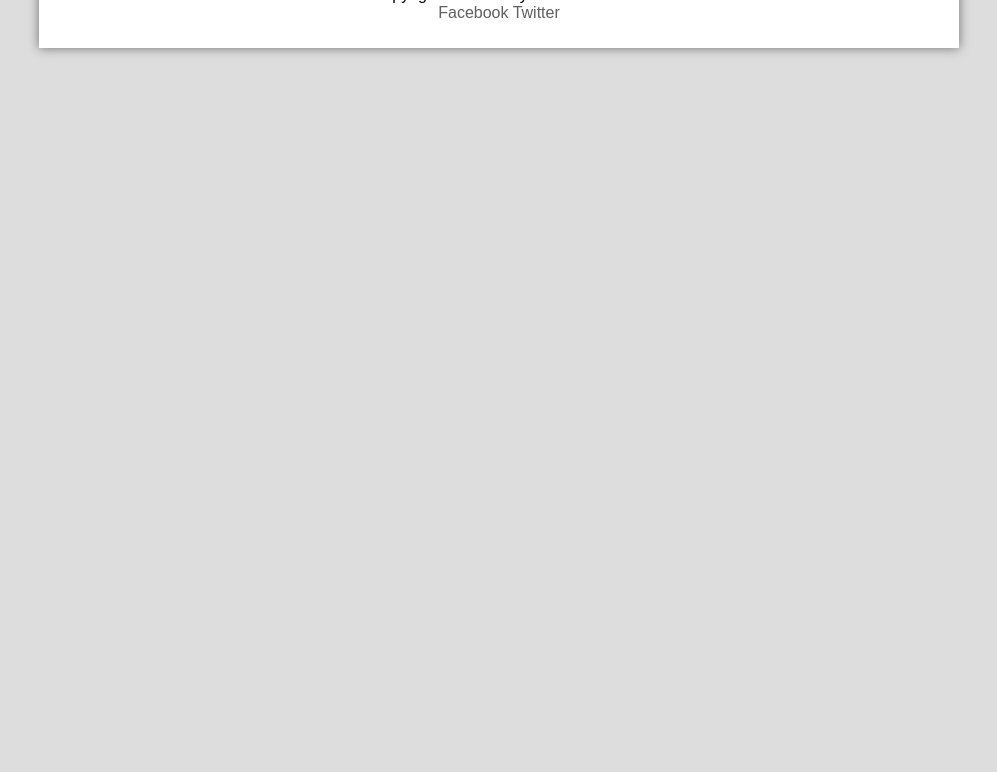
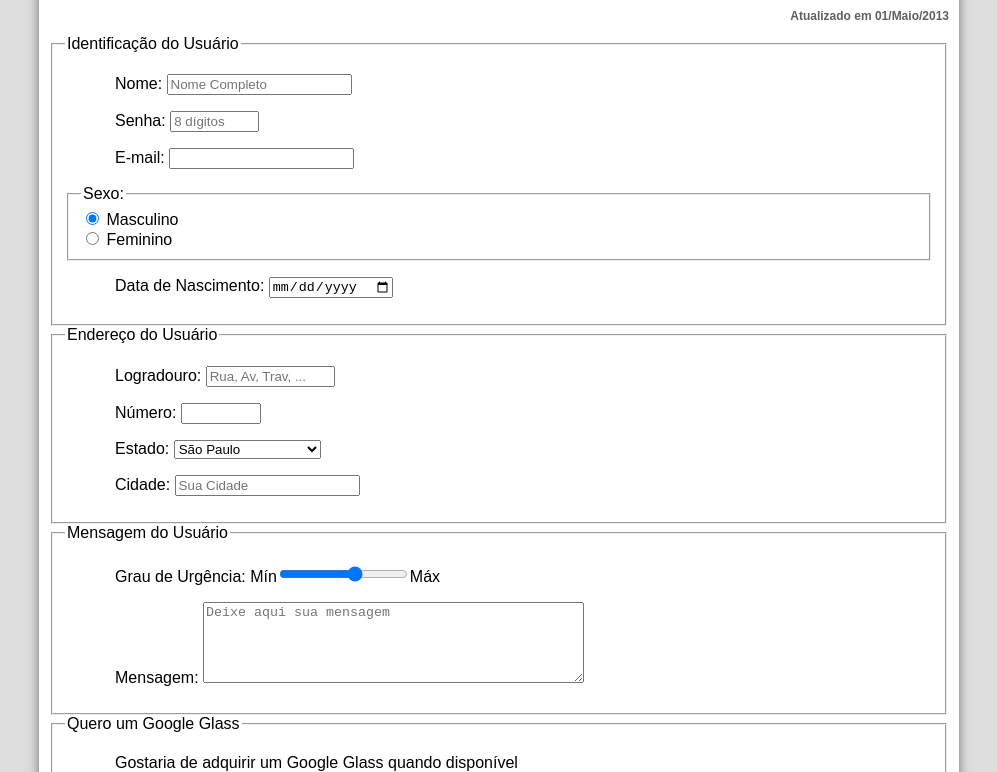
Before and after one commit to SamuelHenrique32/HTML5---Google-Glass-Site, a plain HTML site: page fale-conosco.html in a window 1280 px wide. Shown: the part 279-1051 px from the top of the page, without its empty margins (141-1138 px from the left). Before the commit the page ends 800 px from the top, so only its background shows below. Drawn offline with Linux system fonts and the light colour scheme.

Commit message:
Aulas 33 e 34

```diff
--- a/fale-conosco.html
+++ b/fale-conosco.html
@@ -1,10 +1,10 @@
 <!DOCTYPE html>
 <html lang="pt-br">
-
 <head>
     <meta charset="UTF-8"/>
     <title>Tudo sobre Google Glass</title>
-    <link rel="stylesheet" type="text/css" href="_css/estilo.css"/>
+    <link rel="stylesheet" href="_css/estilo.css"/>
+    <link rel="stylesheet" href="_css/form.css"/>
 </head>
 
 <script language="javascript" src="_javascript/funcoes.js"></script>              <!-- codigo JavaScript externo -->
@@ -20,7 +20,7 @@
             <h2>A revolução do Google está chegando</h2>  <!-- sub-titulo -->
         </hgroup>
 
-        <img id="icone" src="_imagens/glass-oculos-preto-peq.png"/>
+        <img id="icone" src="_imagens/contato.png"/>
 
         <nav id="menu">
             <h1>Menu Principal</h1>
@@ -35,39 +35,88 @@
         </nav>
     </header>
 
+    <section id="corpo-full">
+        <article id="noticia-principal">
+            <header id="cabecalho-artigo">
+                <hgroup>
+                    <h3>Fale Conosco > Contato</h3>
+                    <h1> Formulário de Contato</h1>
+                    <h2>por Gustavo Guanabara</h2>
+                    <h3 class="direita">Atualizado em 01/Maio/2013</h3>
+                </hgroup>
+            </header>
 
-    Fale Conosco > Contato
-    Formulário de Contato
-    por Gustavo Guanabara
-    Atualizado em 01/Maio/2013
+            <!-- get e mais veloz(vai por url) e menos seguro -->
+            <!-- post e mais lento(dados nao vao por url mas por pacotes) e mais seguro -->
+            <form method="post" id="fContato" action="mailto:shdalmas@ucs.br">
+                <fieldset id="usuario">
+                    <legend>Identificação do Usuário</legend>
+                    <!-- utilizar label para selecionar objeto relativo, clica no texto de rotulo, seleciona a caixa para entrada de texto -->
+                    <p><label for="cNome">Nome: </label>
+                    <input type="text" name="tNome" id="cNome" size="20" maxlength="30" placeholder="Nome Completo"/></p>
+                    <p><label for="cSenha">Senha: </label>
+                    <input type="password" name="tSenha" id="cSenha" size="8" maxlength="8" placeholder="8 dígitos"/></p>
+                    <p><label for="cMail">E-mail: </label>
+                    <input type="email" name="tMail" id="cMail" size="20" maxlength="40"/></p>
+                    <fieldset id="sexo">
+                        <legend>Sexo:</legend>
+                        <input type="radio" name="tSexo" id="cMasc"  checked/> <label for="cMasc" >Masculino</label><br/>
+                        <input type="radio" name="tSexo" id="cFem"/>  <label for="cFem">Feminino</label>
+                    </fieldset>
+                    <p><label for="cNasc">Data de Nascimento: </label>
+                    <input type="date" name="tNasc" id="cNasc"/></p>
+                </fieldset>
 
-    Identificação do Usuário
-    Nome:
-    Senha:
-    E-mail:
-    Sexo:
-    - Masculino
-    - Feminino
-    Data de Nascimento:
+                <fieldset id="endereco">
+                    <legend>Endereço do Usuário</legend>
+                    <p><label for="cRua">Logradouro: </label>
+                    <input type="text" name="tRua" id="cRua" size="13" maxlength="80" placeholder="Rua, Av, Trav, ..."/></p>
+                    <p><label for="cNum">Número: </label>
+                    <input type="number" name="tNum" id="cNum" min="0" max="99999"/></p>
+                    <p><label for="cEst">Estado:</label>
+                    <select name="tEst" id="cEst">
+                        <optgroup label="Região Sudeste">
+                            <option value="RJ">Rio de Janeiro</option>      <!-- value e valor que sera mandado ao submeter -->
+                            <option value="SP" selected>São Paulo</option>
+                            <option value="MG">Minas Gerais</option>
+                        </optgroup>
+                        <optgroup label="Região Sul">
+                            <option value="PR">Paraná</option>
+                            <option value="SC">Santa Catarina</option>
+                            <option value="RS">Rio Grande do Sul</option>
+                        </optgroup>
+                    </select></p>
+                    <p><label for="cCid">Cidade:</label>
+                    <input type="text" name="tCid" id="cCid" maxlength="40" size="20" placeholder="Sua Cidade" list="cidades"/></p>
+                    <datalist id="cidades">
+                        <option value="Rio de Janeiro"></option>
+                        <option value="Nova Iguaçu"></option>
+                        <option value="Niterói"></option>
+                        <option value="Belford Roxo"></option>
+                    </datalist>
+                </fieldset>
 
-    Endereço do Usuário
-    Logradouro:
-    Número:
-    Estado:
-    Cidade:
+                <fieldset id="mensagem">
+                    <legend>Mensagem do Usuário</legend>
+                    <p><label for="cUrg">Grau de Urgência:</label>
+                    Mín<input type="range" name="tUrg" id="cUrg" min="0" max="10" step="2"/>Máx</p>
+                    <p><label for="cMsg">Mensagem:</label>
+                    <textarea name="tMsg" id="cMsg" cols="45" rows="5" placeholder="Deixe aqui sua mensagem"></textarea></p>
+                </fieldset>
 
-    Mensagem do Usuário
-    Grau de Urgência:
-    Mensagem:
+                <fieldset id="pedido">
+                    <legend>Quero um Google Glass</legend>
+                    <p><label for="cPed">Gostaria de adquirir um Google Glass quando disponível</label></p>
+                    <p><label for="cCor">Cor:</label></p>
+                    <p><label for="cQtd">Quantidade:</label></p>
+                    <p><label for="cTot">Preço Total: R$</label></p>
+                </fieldset>
 
-    Quero um Google Glass
-    Gostaria de adquirir um Google Glass quando disponível
-    Cor:
-    Quantidade:
-    Preço Total: R$
+                [BOTÃO ENVIAR]
 
-
-    [BOTÃO ENVIAR]
+            </form>
+        </article>
+    </section>
 
     <footer id="rodape">
         <p>Copyright &copy; 2013 - by Gustavo Guanabara<br/>
```
